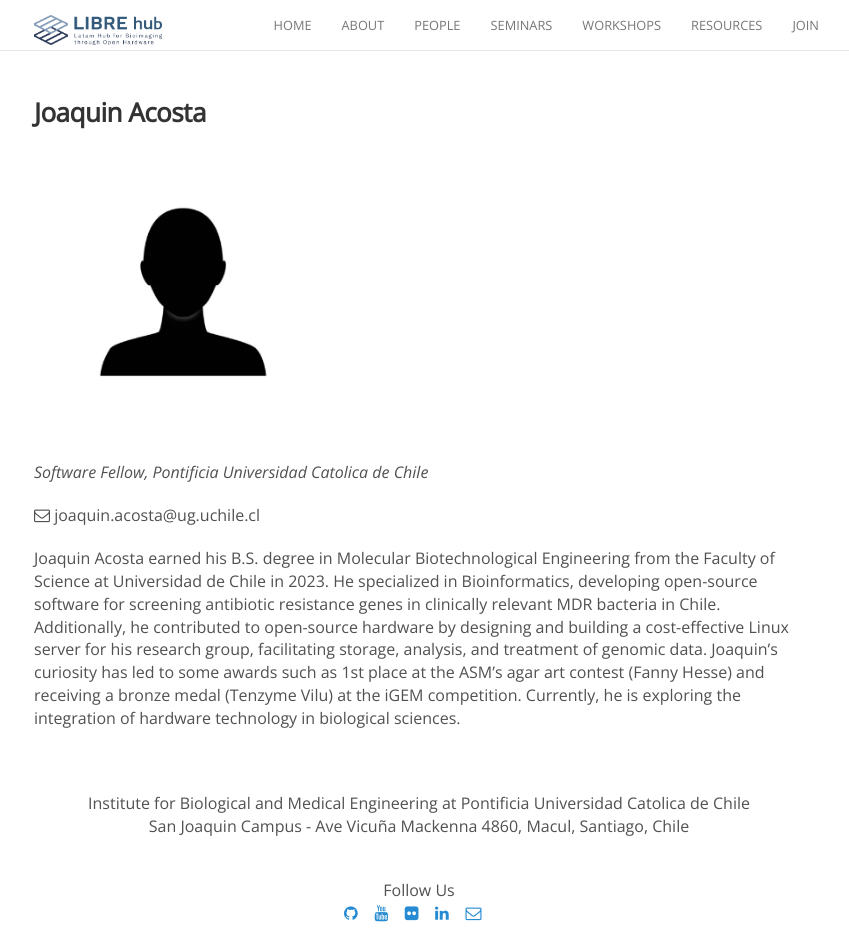
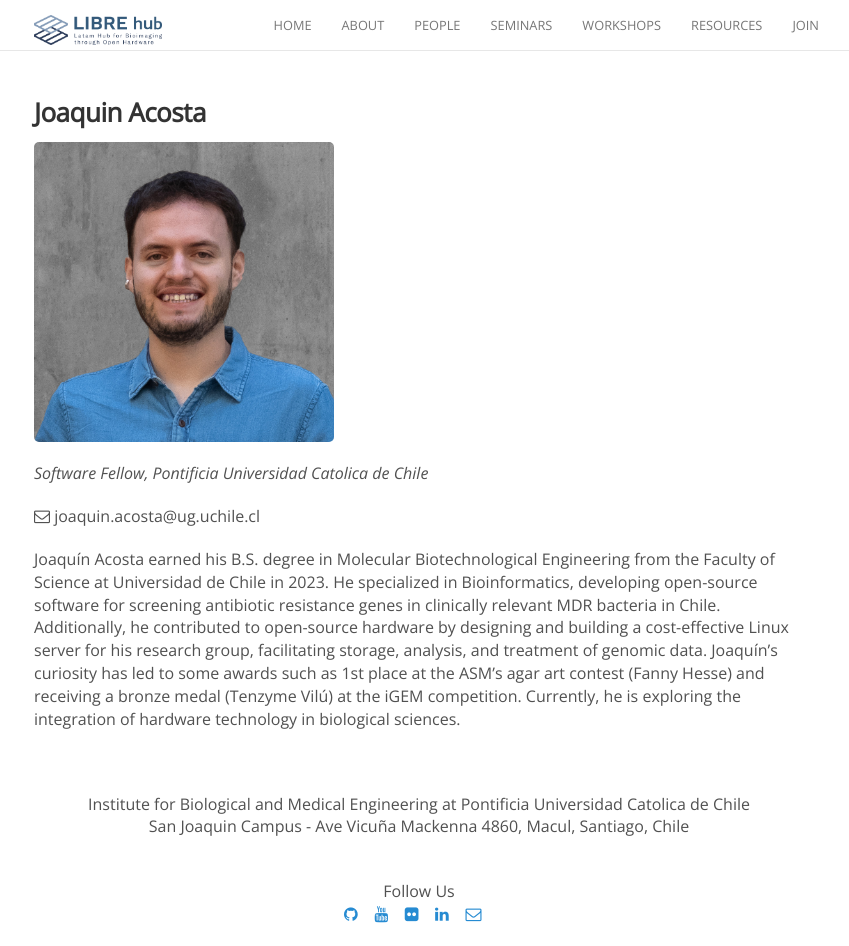
Before and after one commit to LIBREhub/LIBREhub.github.io, a Jekyll site: the page built from _people/joaquin_acosta.md, in a window 1280 px wide and 946 px high. Shown: the whole window, without its empty margins (221-1070 px from the left). Built offline with Jekyll 4.4.1, drawn with Linux system fonts in a browser that asks for light colours; nearby versions of some CDN libraries.

Commit message:
Update Joaquin profile

```diff
--- a/_people/joaquin_acosta.md
+++ b/_people/joaquin_acosta.md
@@ -1,7 +1,7 @@
 ---
 name: Joaquin Acosta
 position: fellow
-avatar: profile_.png
+avatar: joaquin_profile_2024.jpg
 email:
 ---
 
@@ -11,4 +11,4 @@
 
 <i class="fa fa-envelope-o"></i> joaquin.acosta@ug.uchile.cl
 
-Joaquin Acosta earned his B.S. degree in Molecular Biotechnological Engineering from the Faculty of Science at Universidad de Chile in 2023. He specialized in Bioinformatics, developing open-source software for screening antibiotic resistance genes in clinically relevant MDR bacteria in Chile. Additionally, he contributed to open-source hardware by designing and building a cost-effective Linux server for his research group, facilitating storage, analysis, and treatment of genomic data. Joaquin's curiosity has led to some awards such as 1st place at the ASM's agar art contest (Fanny Hesse) and receiving a bronze medal (Tenzyme Vilu) at the iGEM competition. Currently, he is exploring the integration of hardware technology in biological sciences.
+Joaquín Acosta earned his B.S. degree in Molecular Biotechnological Engineering from the Faculty of Science at Universidad de Chile in 2023. He specialized in Bioinformatics, developing open-source software for screening antibiotic resistance genes in clinically relevant MDR bacteria in Chile. Additionally, he contributed to open-source hardware by designing and building a cost-effective Linux server for his research group, facilitating storage, analysis, and treatment of genomic data. Joaquín's curiosity has led to some awards such as 1st place at the ASM's agar art contest (Fanny Hesse) and receiving a bronze medal (Tenzyme Vilú) at the iGEM competition. Currently, he is exploring the integration of hardware technology in biological sciences.
```
Also changed, not shown: images/people/joaquin_profile_2024.jpg (added), 1 other file.
